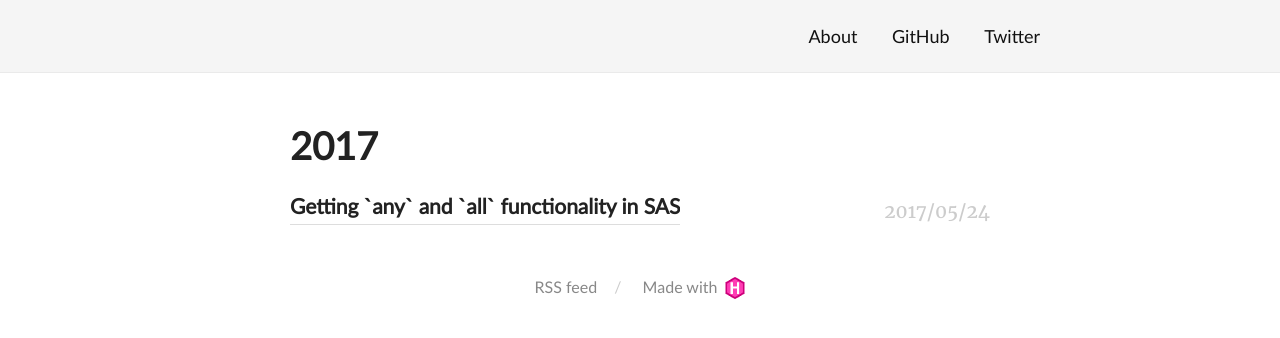
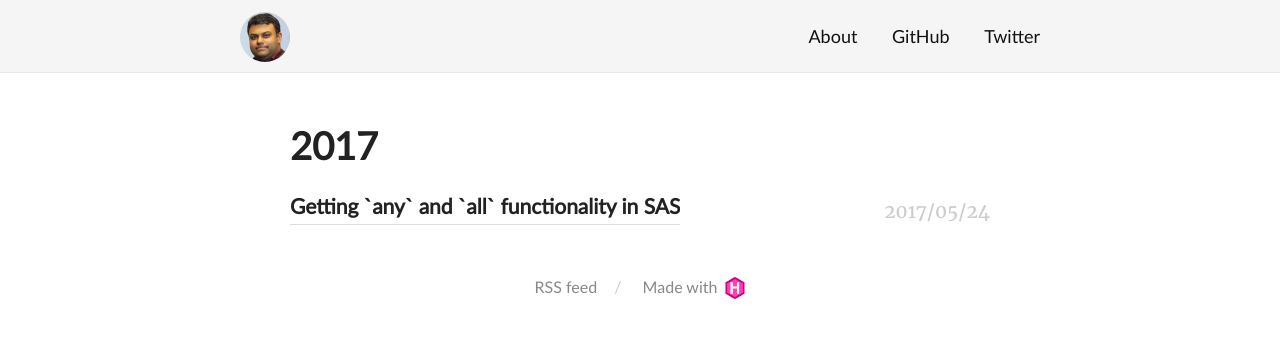
Before and after one commit to araastat/SASNotes, a plain HTML site: page post/index.html in a window 1280 px wide. Drawn offline with Linux system fonts and the light colour scheme.

Commit message:
Changed logo

```diff
--- a/post/index.html
+++ b/post/index.html
@@ -32,10 +32,10 @@
       <header class="header">
         <nav class="nav">
   <a href="../" class="nav-logo">
-    <img src="../images/%3cnil%3e"
-         width=""
-         height=""
-         alt="">
+    <img src="../images/logo.jpeg"
+         width="50"
+         height="50"
+         alt="Logo">
   </a>
 
   <ul class="nav-links">
```
Also changed, not shown: 2017/05/24/getting-any-and-all-functionality-in-sas/index.html (+4 -4 lines), about/index.html (+4 -4 lines), categories/r/index.html (+4 -4 lines), categories/sas/index.html (+4 -4 lines), index.html (+4 -4 lines).
